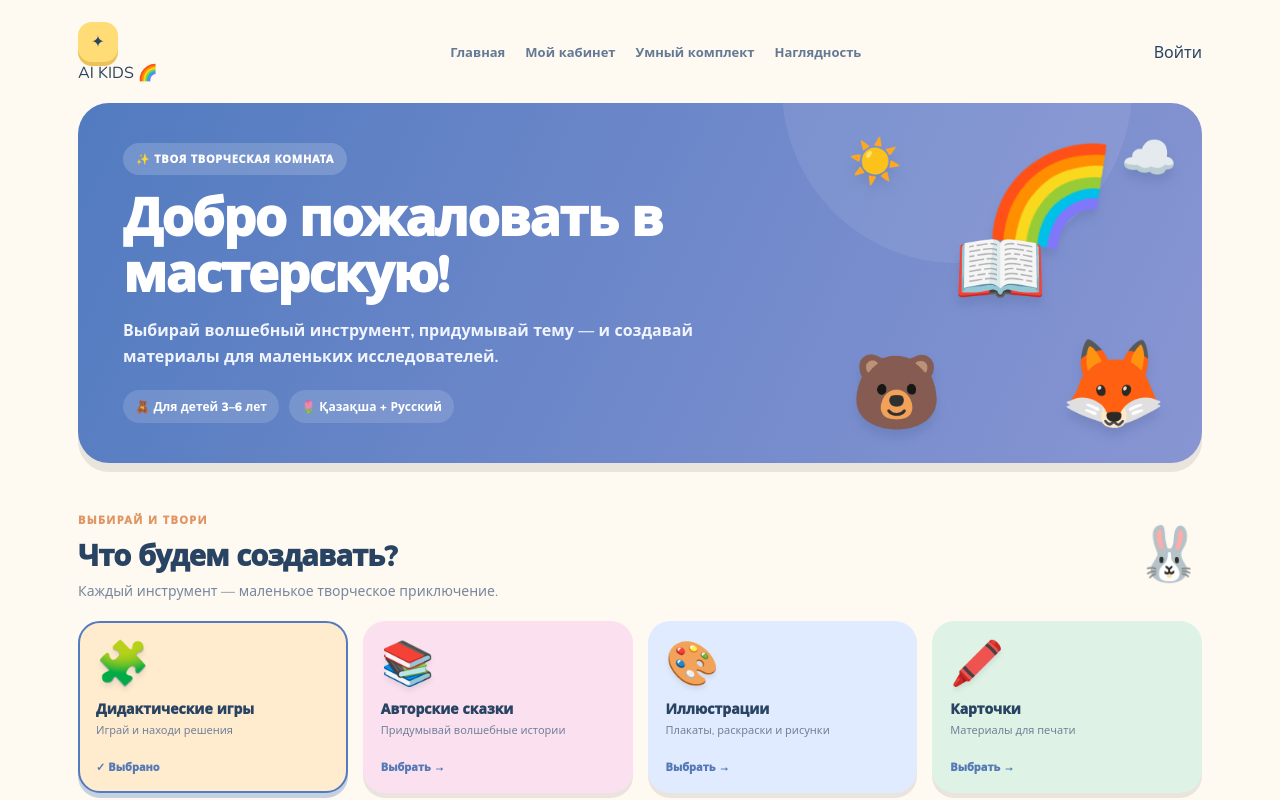
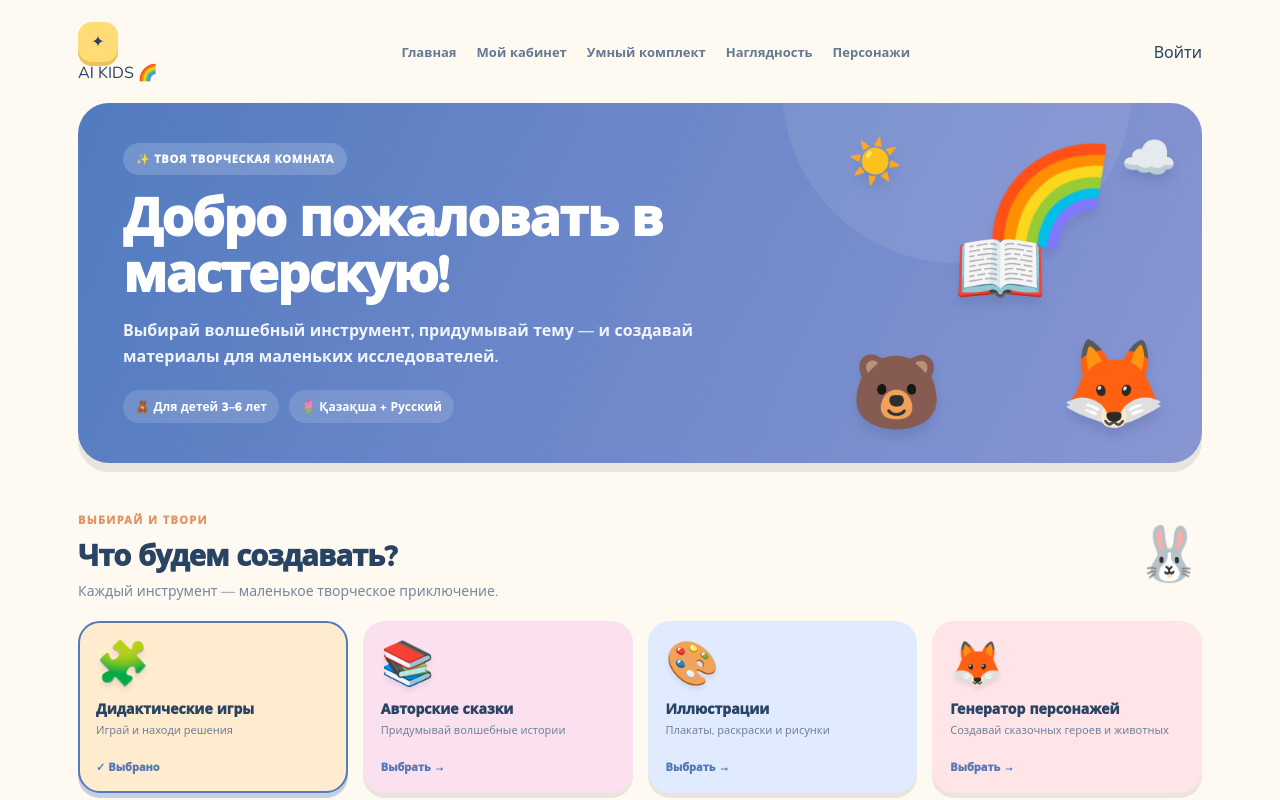
Before and after one commit to alimzhanovaina-maker/ai-kids, a Next.js app: page /studio in a window 1280 px wide. Shown: the top 800 px of the page. Built offline with nearby package versions, Linux system fonts and the light colour scheme.

Commit message:
Update page.tsx

```diff
--- a/src/app/studio/page.tsx
+++ b/src/app/studio/page.tsx
@@ -18,6 +18,7 @@ const tools = [
   { id: "game", title: "Дидактические игры", note: "Играй и находи решения", emoji: "🧩", color: "peach" },
   { id: "story", title: "Авторские сказки", note: "Придумывай волшебные истории", emoji: "📚", color: "pink" },
   { id: "illustration", title: "Иллюстрации", note: "Плакаты, раскраски и рисунки", emoji: "🎨", color: "blue" },
+  { id: "character", title: "Генератор персонажей", note: "Создавай сказочных героев и животных", emoji: "🦊", color: "rose" },
   { id: "cards", title: "Карточки", note: "Материалы для печати", emoji: "🖍️", color: "mint" },
   { id: "worksheet", title: "Рабочие листы", note: "Внимание, речь и логика", emoji: "✏️", color: "yellow" },
   { id: "lesson", title: "КСП и конспекты", note: "Планы интересных занятий", emoji: "📝", color: "lavender" },
@@ -204,6 +205,11 @@ export default function Studio() {
       return;
     }
 
+    if (toolId === "character") {
+      window.location.assign("/studio/character");
+      return;
+    }
+
     setType(toolId);
   }
 
@@ -219,6 +225,7 @@ export default function Studio() {
           <Link href="/dashboard">Мой кабинет</Link>
           <Link href="/studio/kit">Умный комплект</Link>
           <Link href="/studio/visuals">Наглядность</Link>
+          <Link href="/studio/character">Персонажи</Link>
         </nav>
 
         <Link className="login-link" href="/login">Войти</Link>
```
